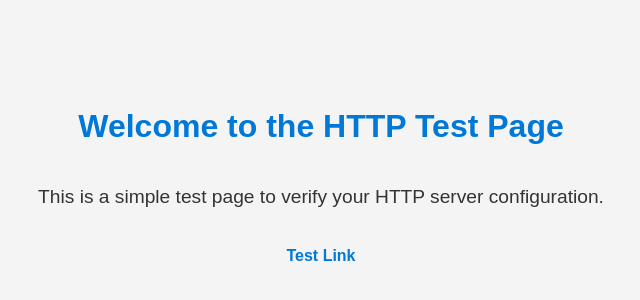
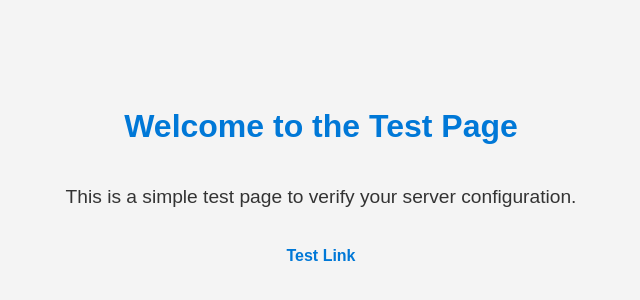
Before and after one commit to georgedsa/test, a plain HTML site: page index.html in a window 1280 px wide. Shown: the part 224-524 px from the top of the page, without its empty margins (319-959 px from the left). Drawn offline with Linux system fonts and the light colour scheme.

Commit message:
Update index.html

```diff
--- a/index.html
+++ b/index.html
@@ -3,7 +3,7 @@
 <head>
   <meta charset="UTF-8">
   <meta name="viewport" content="width=device-width, initial-scale=1.0">
-  <title>HTTP Test Page</title>
+  <title>Test Page</title>
   <style>
     body {
       font-family: Arial, sans-serif;
@@ -37,8 +37,8 @@
   </style>
 </head>
 <body>
-  <h1>Welcome to the HTTP Test Page</h1>
-  <p>This is a simple test page to verify your HTTP server configuration.</p>
+  <h1>Welcome to the Test Page</h1>
+  <p>This is a simple test page to verify your server configuration.</p>
   <div class="test-link">
     <a href="/test" target="_blank">Test Link</a>
   </div>
```
